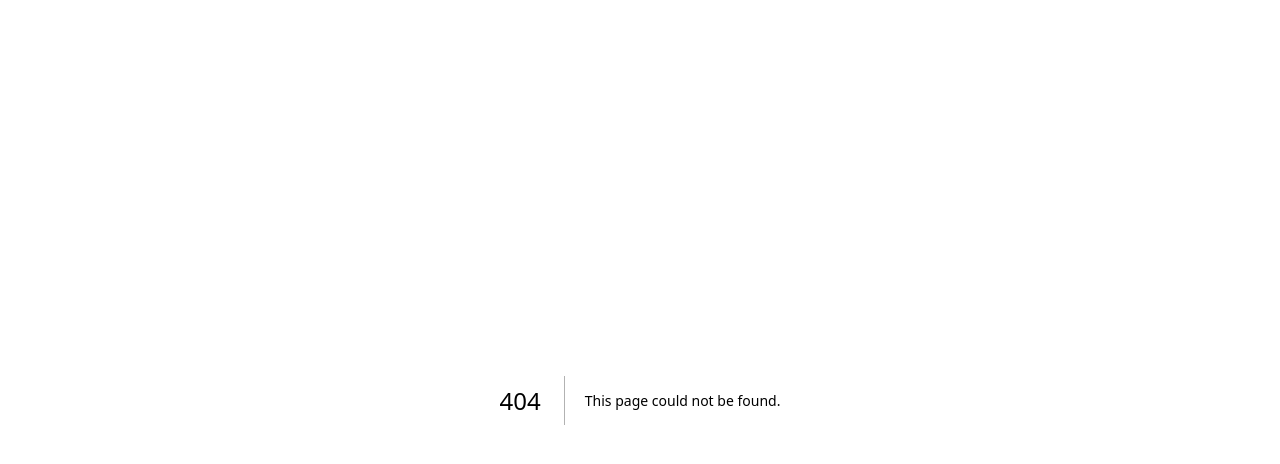
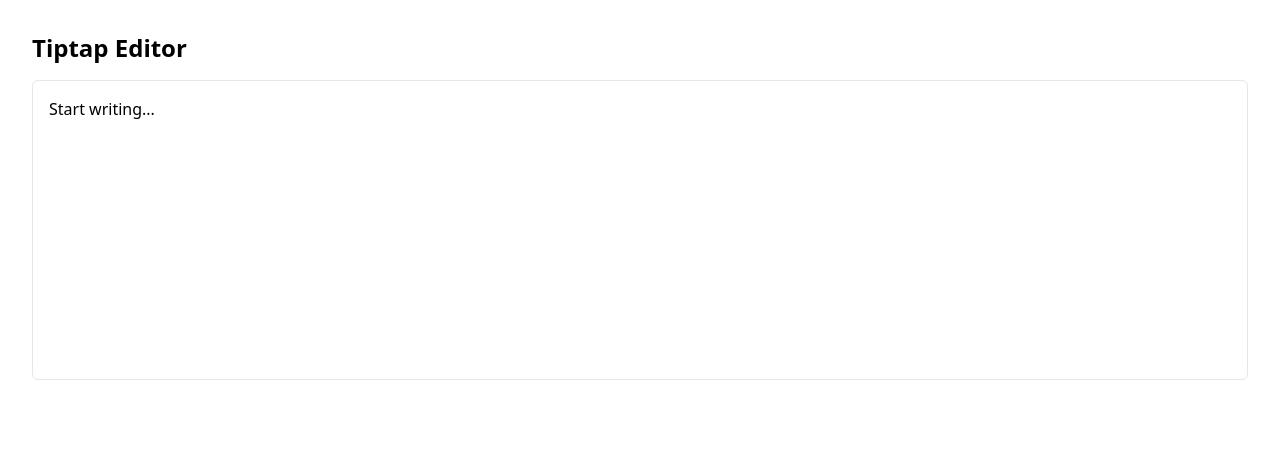
Before and after one commit to eputnam77/DocReview360, a Next.js app in the folder frontend/: page /tiptap in a window 1280 px wide. Before the commit this address had no page. Shown: the top 464 px of the page. Built offline with nearby package versions, Linux system fonts and the light colour scheme.

Commit message:
feat(frontend): add dedicated tiptap page

```diff
--- /dev/null
+++ b/frontend/pages/tiptap.tsx
@@ -0,0 +1,22 @@
+import React from "react";
+import { EditorContent, useEditor } from "@tiptap/react";
+import StarterKit from "@tiptap/starter-kit";
+
+export default function TiptapPage() {
+  const editor = useEditor({
+    extensions: [StarterKit],
+    content: "<p>Start writing...</p>",
+  });
+
+  return (
+    <div className="p-8">
+      <h1 className="text-2xl font-bold mb-4">Tiptap Editor</h1>
+      {editor && (
+        <EditorContent
+          editor={editor}
+          className="min-h-[300px] border rounded-md p-4 bg-white"
+        />
+      )}
+    </div>
+  );
+}
```
Also changed, not shown: 1 other file (tests, documents, lock files or other folders).
